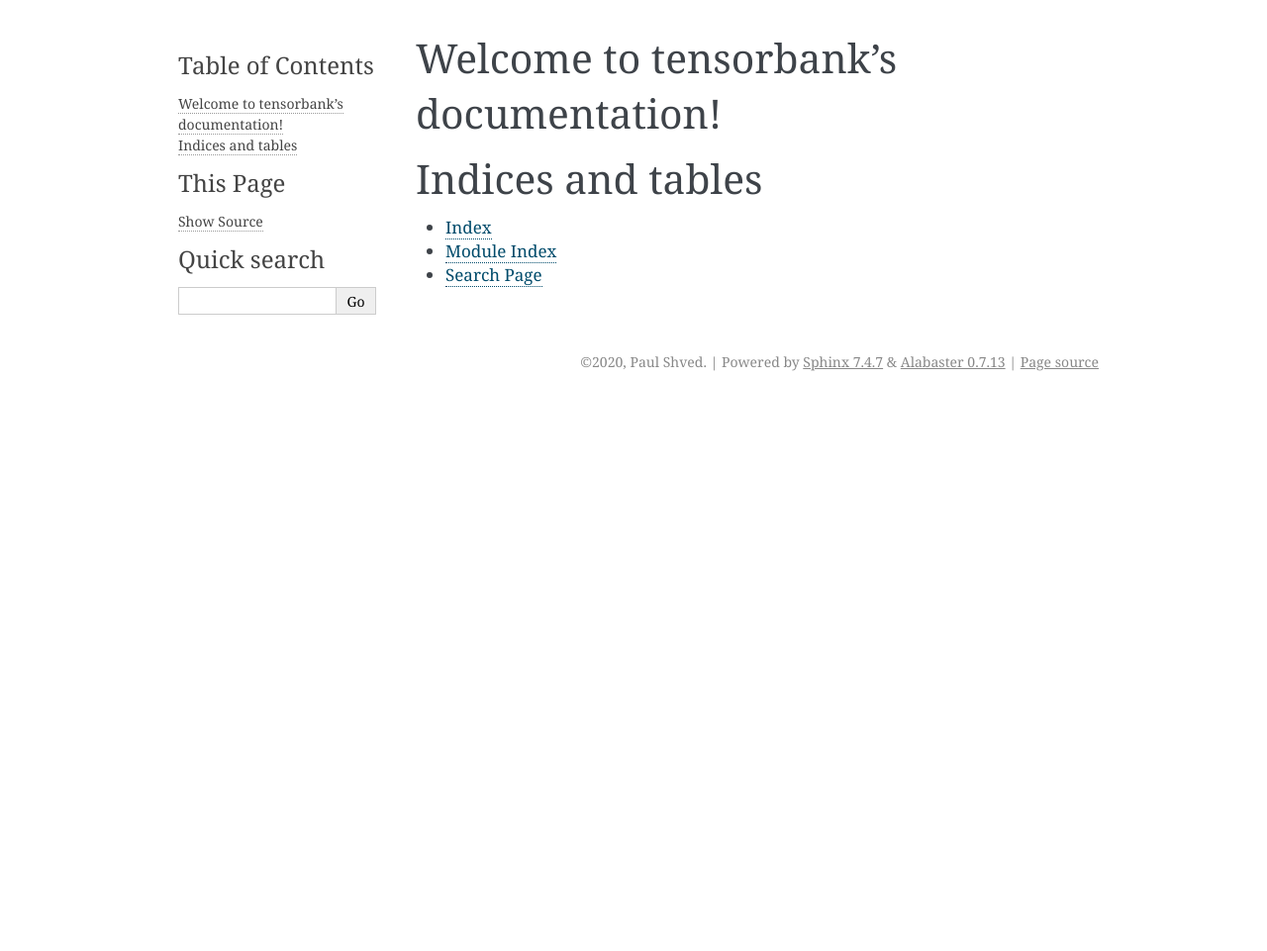
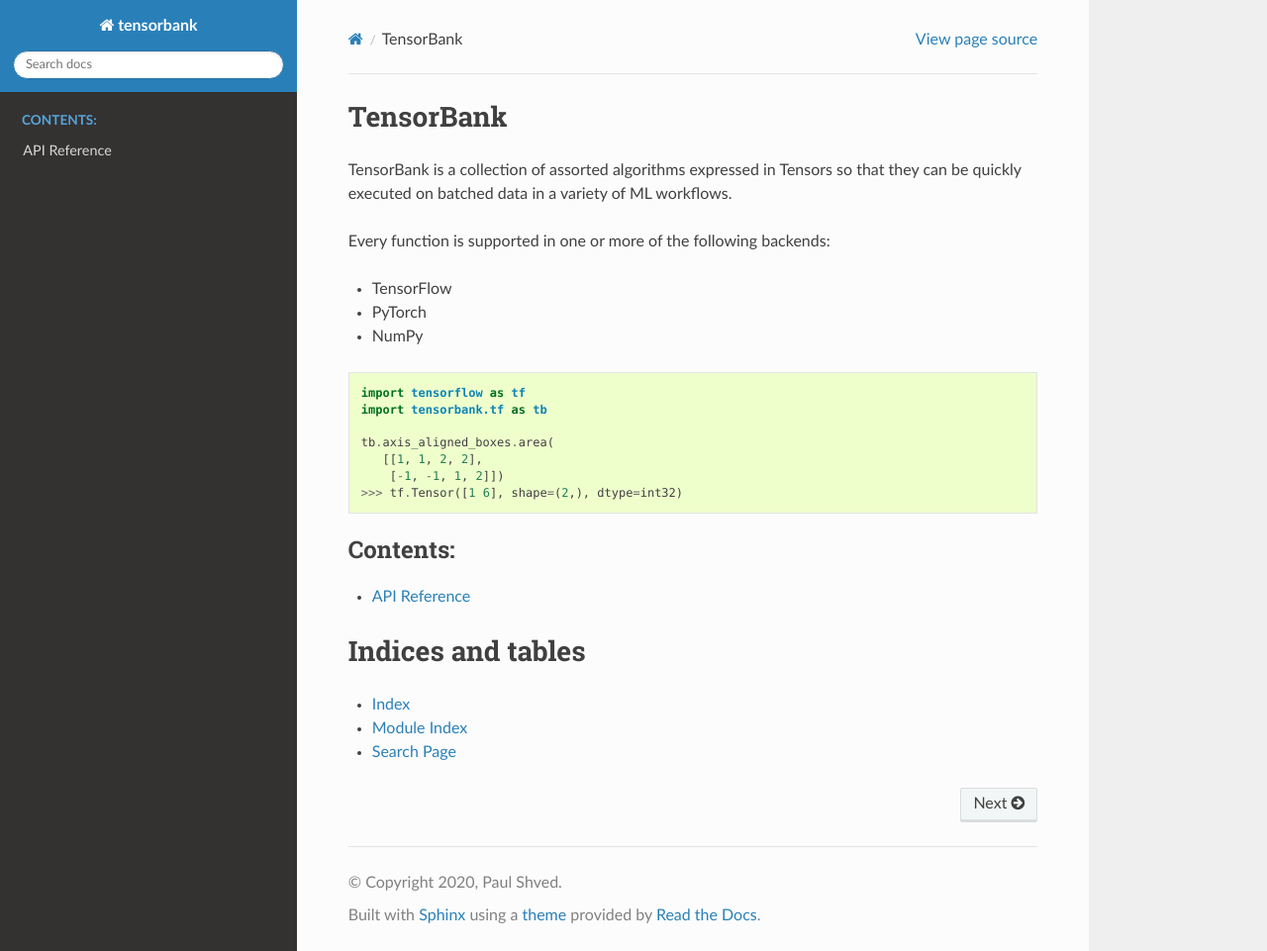
Before and after one commit to pshved/tensorbank, a Sphinx documentation site: the page built from docs/index.rst, in a window 1280 px wide and 961 px high. Shown: the whole window at 99% size. Built offline with Sphinx 7.4.7 and the Read the Docs theme 2.0.0, drawn with Linux system fonts in a browser that asks for light colours.

Commit message:
Pretty solid documentation template

```diff
--- a/docs/conf.py
+++ b/docs/conf.py
@@ -5,15 +5,13 @@
 # https://www.sphinx-doc.org/en/master/usage/configuration.html
 
 # -- Path setup --------------------------------------------------------------
-
 # If extensions (or modules to document with autodoc) are in another directory,
 # add these directories to sys.path here. If the directory is relative to the
 # documentation root, use os.path.abspath to make it absolute, like shown here.
-#
-# import os
-# import sys
-# sys.path.insert(0, os.path.abspath('.'))
 
+import os
+import sys
+sys.path.insert(0, os.path.abspath("../"))
 
 # -- Project information -----------------------------------------------------
 
@@ -24,13 +22,17 @@
 
 # -- General configuration ---------------------------------------------------
 
+import sphinx_rtd_theme
+
 # Add any Sphinx extension module names here, as strings. They can be
 # extensions coming with Sphinx (named 'sphinx.ext.*') or your custom
 # ones.
 extensions = [
         'sphinx.ext.autodoc',
-        #"sphinx.ext.viewcode",
-        #"sphinx.ext.mathjax",
+        'sphinx.ext.napoleon',
+        'sphinx_rtd_theme',
+        'sphinx.ext.viewcode',
+        "sphinx.ext.mathjax",
 ]
 
 # Add any paths that contain templates here, relative to this directory.
@@ -47,9 +49,11 @@
 # The theme to use for HTML and HTML Help pages.  See the documentation for
 # a list of builtin themes.
 #
-html_theme = 'alabaster'
+html_theme = 'sphinx_rtd_theme'
 
 # Add any paths that contain custom static files (such as style sheets) here,
 # relative to this directory. They are copied after the builtin static files,
 # so a file named "default.css" will overwrite the builtin "default.css".
 html_static_path = ['_static']
+
+pygments_style = 'sphinx'
--- a/docs/index.rst
+++ b/docs/index.rst
@@ -3,12 +3,33 @@
    You can adapt this file completely to your liking, but it should at least
    contain the root `toctree` directive.
 
-Welcome to tensorbank's documentation!
-======================================
+TensorBank
+==========
+
+TensorBank is a collection of assorted algorithms expressed in Tensors so that
+they can be quickly executed on batched data in a variety of ML workflows.
+
+Every function is supported in one or more of the following backends:
+
+* TensorFlow
+* PyTorch
+* NumPy
+
+.. code-block:: python
+
+    import tensorflow as tf
+    import tensorbank.tf as tb
+
+    tb.axis_aligned_boxes.area(
+       [[1, 1, 2, 2],
+        [-1, -1, 1, 2]])
+    >>> tf.Tensor([1 6], shape=(2,), dtype=int32)
 
 .. toctree::
-   :maxdepth: 2
+   :maxdepth: 3
    :caption: Contents:
+
+   ./reference/index
 
 
 
--- /dev/null
+++ b/docs/reference/axis_aligned_boxes.rst
@@ -0,0 +1,3 @@
+
+.. automodule:: tensorbank.tf.axis_aligned_boxes
+    :members:
```
Also changed, not shown: docs/reference/index.rst (added, +8 -0 lines), .readthedocs.yml (added), 2 other files.
